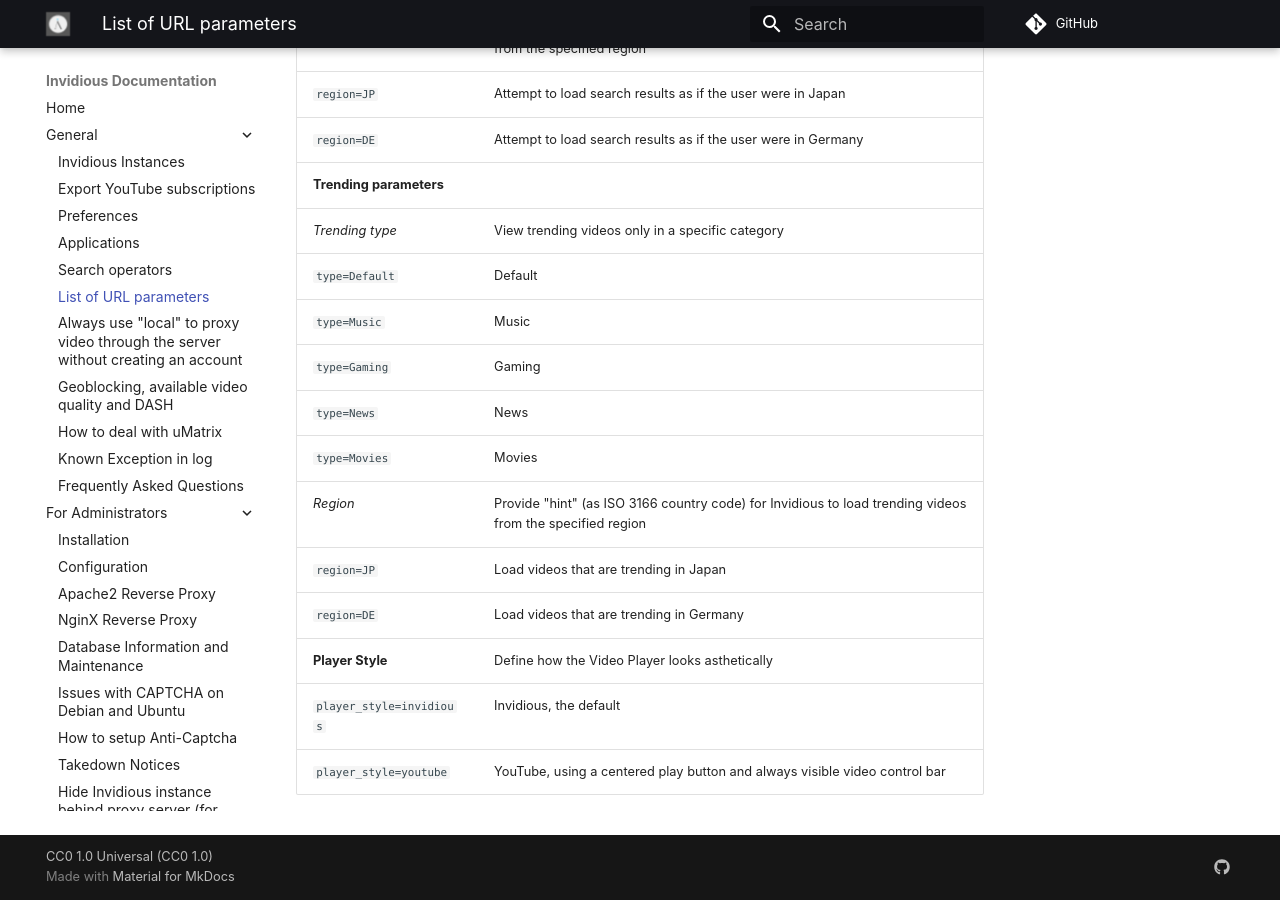
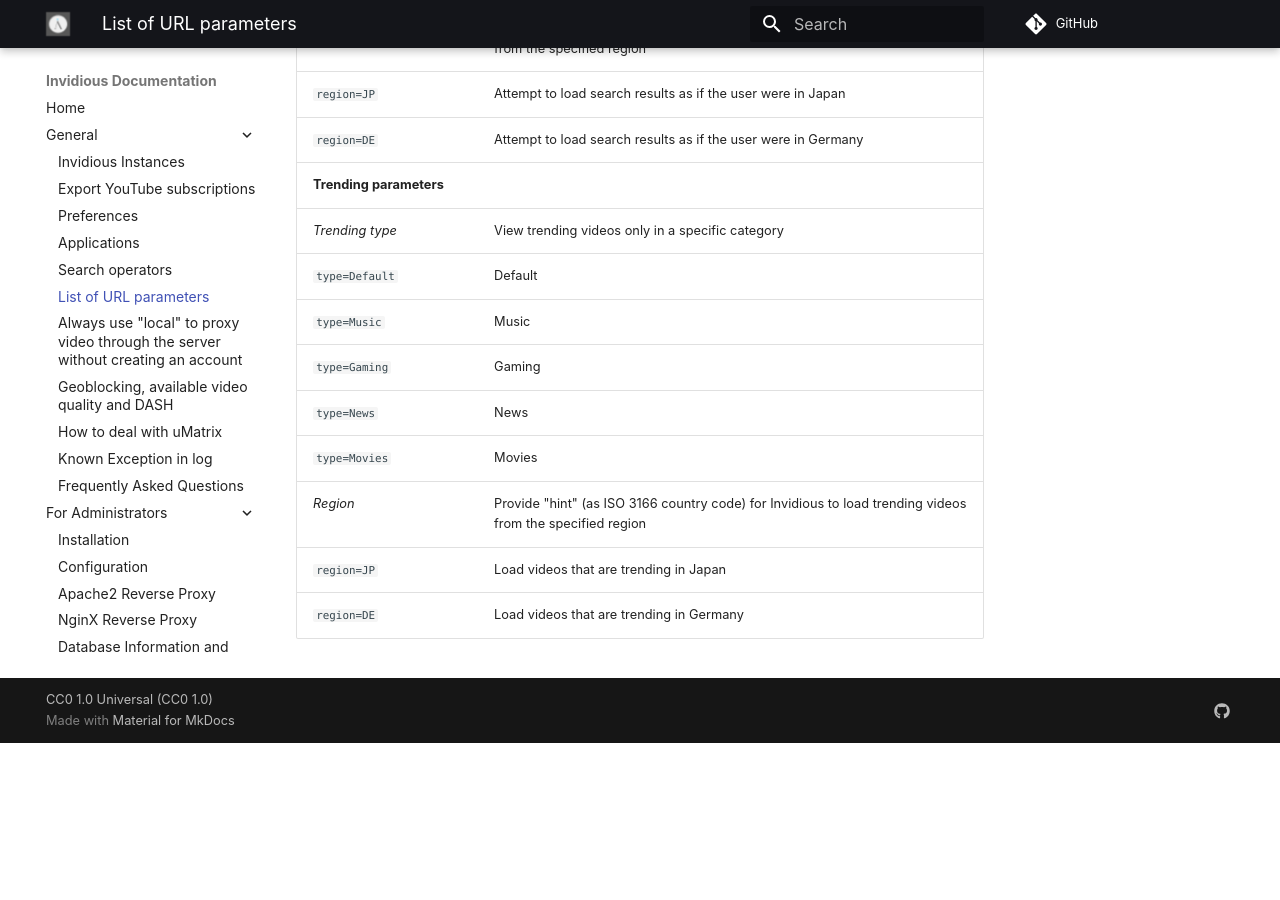
Before and after one commit to iv-org/documentation, an MkDocs documentation site: the page built from docs/url-parameters.md, in a window 1280 px wide and 900 px high, scrolled down 4266 px. Built offline with MkDocs 1.6.1 and Material for MkDocs 9.7.7, drawn with Linux system fonts in a browser that asks for light colours; comment, search, counter and statistics services are not loaded; after the commit the page ends 5009 px from its top, so only the background shows below that; some of the changed text lies outside the part shown.

Commit message:
Update url-parameters.md

```diff
--- a/docs/url-parameters.md
+++ b/docs/url-parameters.md
@@ -102,6 +102,3 @@
 | _Region_                                     | Provide "hint" (as ISO 3166 country code) for Invidious to load trending videos from the specified region                                                                                 |  |
 | `region=JP`                                  | Load videos that are trending in Japan                                                                                                                                                    |
 | `region=DE`                                  | Load videos that are trending in Germany                                                                                                                                                  |
-**Player Style**                             |    Define how the Video Player looks asthetically                                                                                                                                                                                       |
-| `player_style=invidious`                     | Invidious, the default
-| `player_style=youtube`                       | YouTube, using a centered play button and always visible video control bar                                                                                                                                                                                         |
```
Also changed, not shown: other parts of docs/url-parameters.md (+1 -1 lines).
